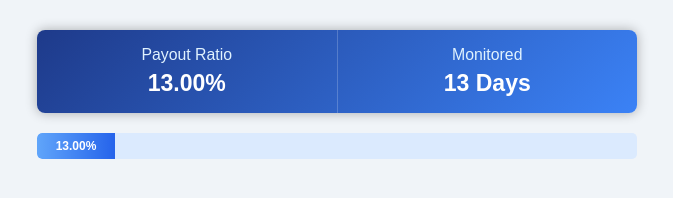
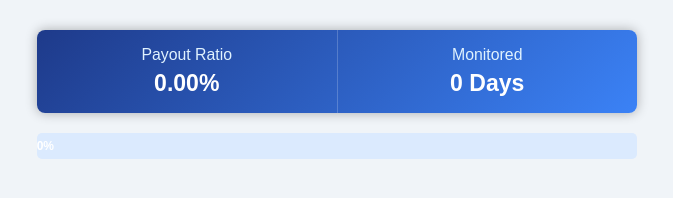
Before and after one commit to bestbtcsites/Felos, a plain HTML site: page index.html in a window 1280 px wide. Shown: the whole page, without its empty margins (303-976 px from the left). Drawn offline with Linux system fonts and the light colour scheme.

Commit message:
index.html

```diff
--- a/index.html
+++ b/index.html
@@ -140,10 +140,10 @@
   </div>
 
   <script>
-    const startDate = new Date("2025-05-27");
+    const startDate = new Date("2025-06-09");
     const today = new Date();
     const daysElapsed = Math.floor((today - startDate) / (1000 * 60 * 60 * 24)) + 1;
-    const payoutRatio = (1 * daysElapsed).toFixed(2);
+    const payoutRatio = (1.3 * daysElapsed).toFixed(2);
 
     document.getElementById("roi").innerText = payoutRatio + "%";
     document.getElementById("days").innerText = daysElapsed + " Days";
```
